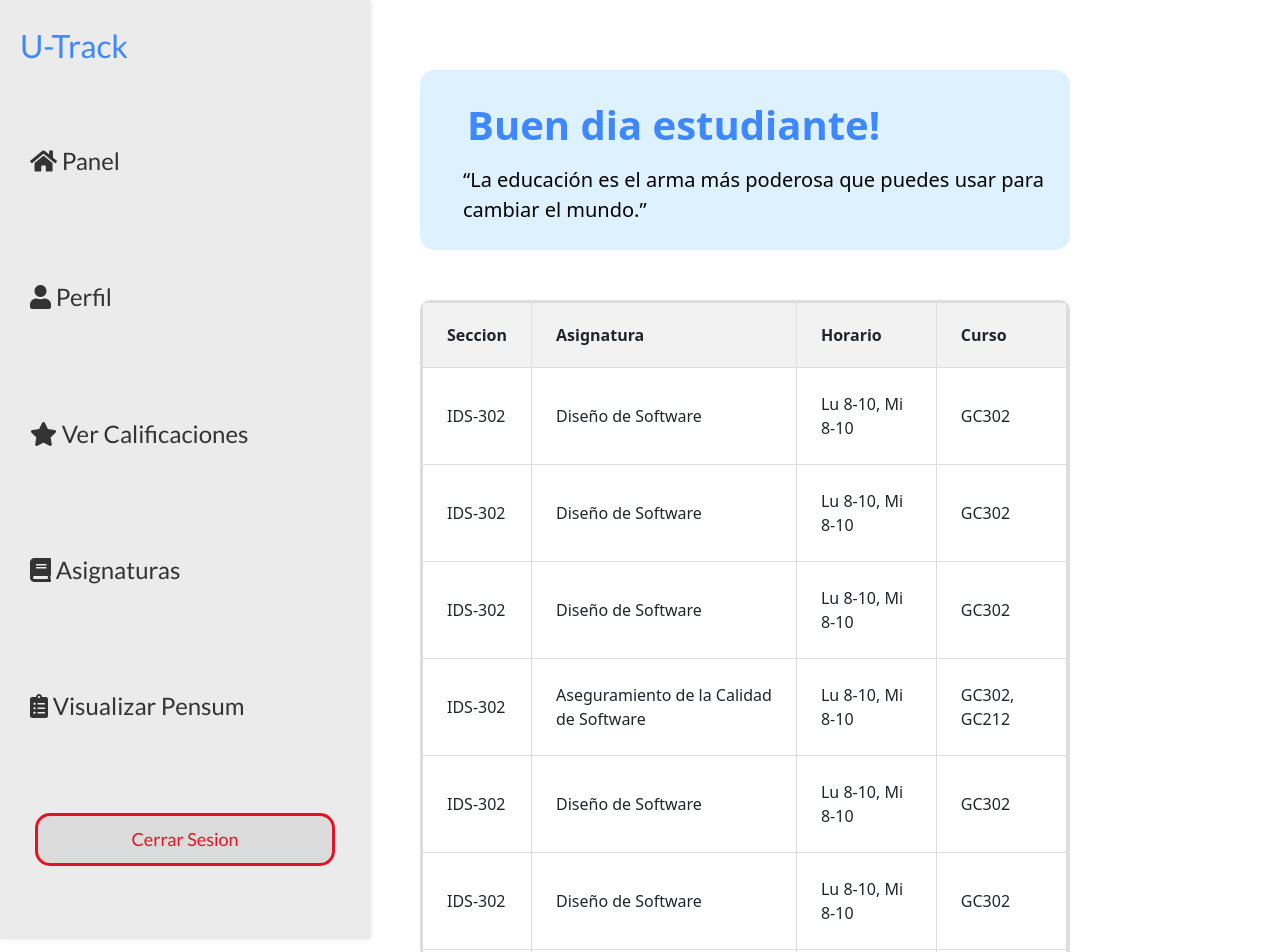
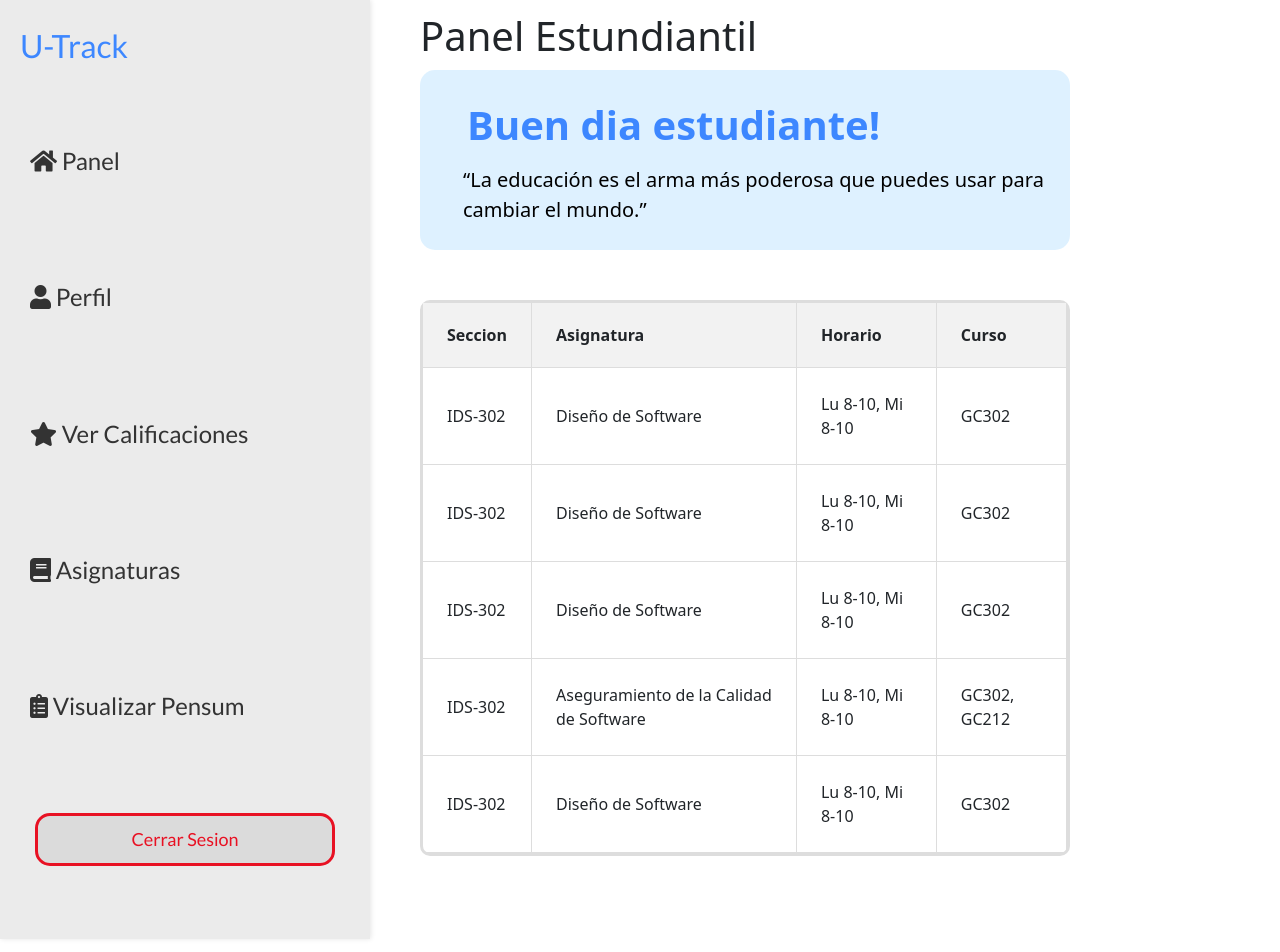
Before and after one commit to Jcazt21/U-Track, a React (Vite) app: page /HomePage in a window 1280 px wide. Shown: the top 952 px of the page. After the commit the page ends 856 px from the top, so only its background shows below. Built offline with nearby package versions, Linux system fonts and the light colour scheme.

Commit message:
h1-Panel

```diff
--- a/src/HomePage.css
+++ b/src/HomePage.css
@@ -35,3 +35,9 @@
   top: 70px;
   left: 420px;
 }
+
+.title {
+  position: absolute;
+  top: 12px;
+  left: 420px;
+}
--- a/src/HomePage.tsx
+++ b/src/HomePage.tsx
@@ -16,6 +16,7 @@ const HomePage: React.FC = () => {
   return (
     <div className="home-page">
       <Sidebar />
+      <h1 className="title">Panel Estundiantil</h1>
       <div className="Mensaje">
         <Mnsj />
       </div>
@@ -60,18 +61,6 @@ const HomePage: React.FC = () => {
               <TableCell>Lu 8-10, Mi 8-10</TableCell>
               <TableCell className="text-right">GC302</TableCell>
             </TableRow>
-            <TableRow>
-              <TableCell className="font-medium">IDS-302</TableCell>
-              <TableCell>Diseño de Software</TableCell>
-              <TableCell>Lu 8-10, Mi 8-10</TableCell>
-              <TableCell className="text-right">GC302</TableCell>
-            </TableRow>
-            <TableRow>
-              <TableCell className="font-medium">IDS-302</TableCell>
-              <TableCell>Diseño de Software</TableCell>
-              <TableCell>Lu 8-10, Mi 8-10</TableCell>
-              <TableCell className="text-right">GC302</TableCell>
-            </TableRow>
           </TableBody>
         </Table>
       </div>
```
